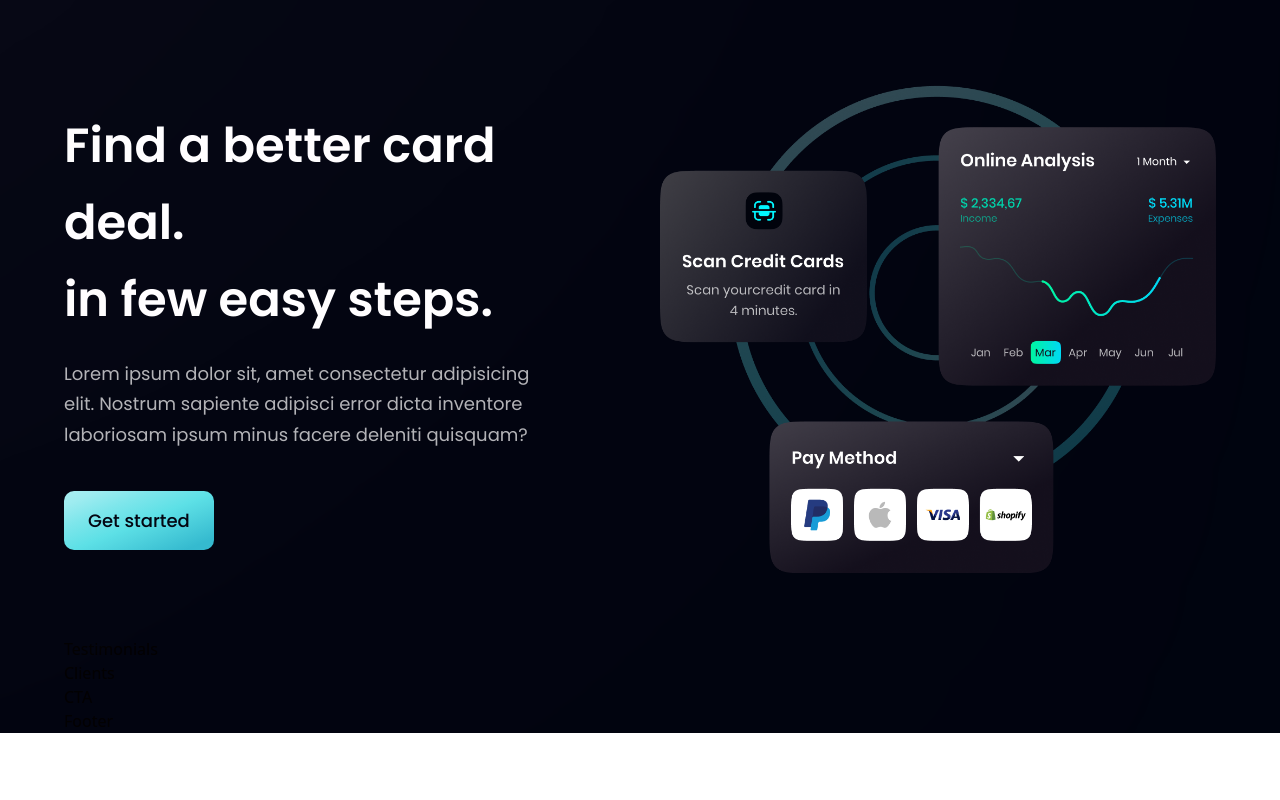
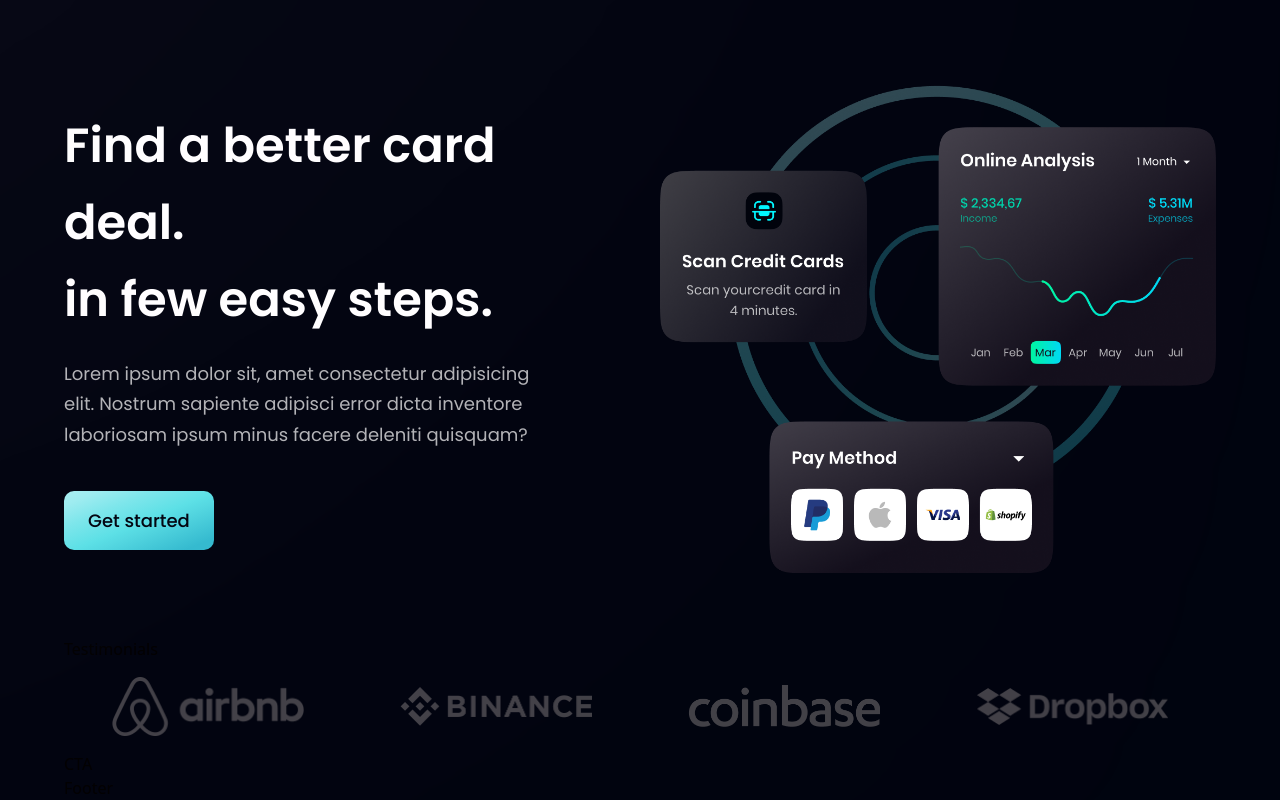
Before and after one commit to andrei-kozel/bank_modern_app_tsc, a React (Vite) app: page / in a window 1280 px wide. Shown: the part 2265-3065 px from the top of the page. Before the commit the page ends 2998 px from the top, so only its background shows below. Built offline with nearby package versions, Linux system fonts and the light colour scheme.

Commit message:
client component completed

```diff
--- a/src/components/Clients.tsx
+++ b/src/components/Clients.tsx
@@ -1,7 +1,22 @@
-import React from "react";
-
-const Clients = () => {
-  return <div>Clients</div>;
-};
+import { clients } from "../constants/data";
+import styles from "../style";
+const Clients = () => (
+  <section className={`${styles.flexCenter} my-4`}>
+    <div className={`${styles.flexCenter} flex-wrap w-full`}>
+      {clients.map((client) => (
+        <div
+          key={client.id}
+          className={`flex-1 ${styles.flexCenter} sm:min-w-[192px] min-w-[120px]`}
+        >
+          <img
+            src={client.logo}
+            alt="client"
+            className="sm:w-[192px] w-[100px] object-contain"
+          />
+        </div>
+      ))}
+    </div>
+  </section>
+);
 
 export default Clients;
```
